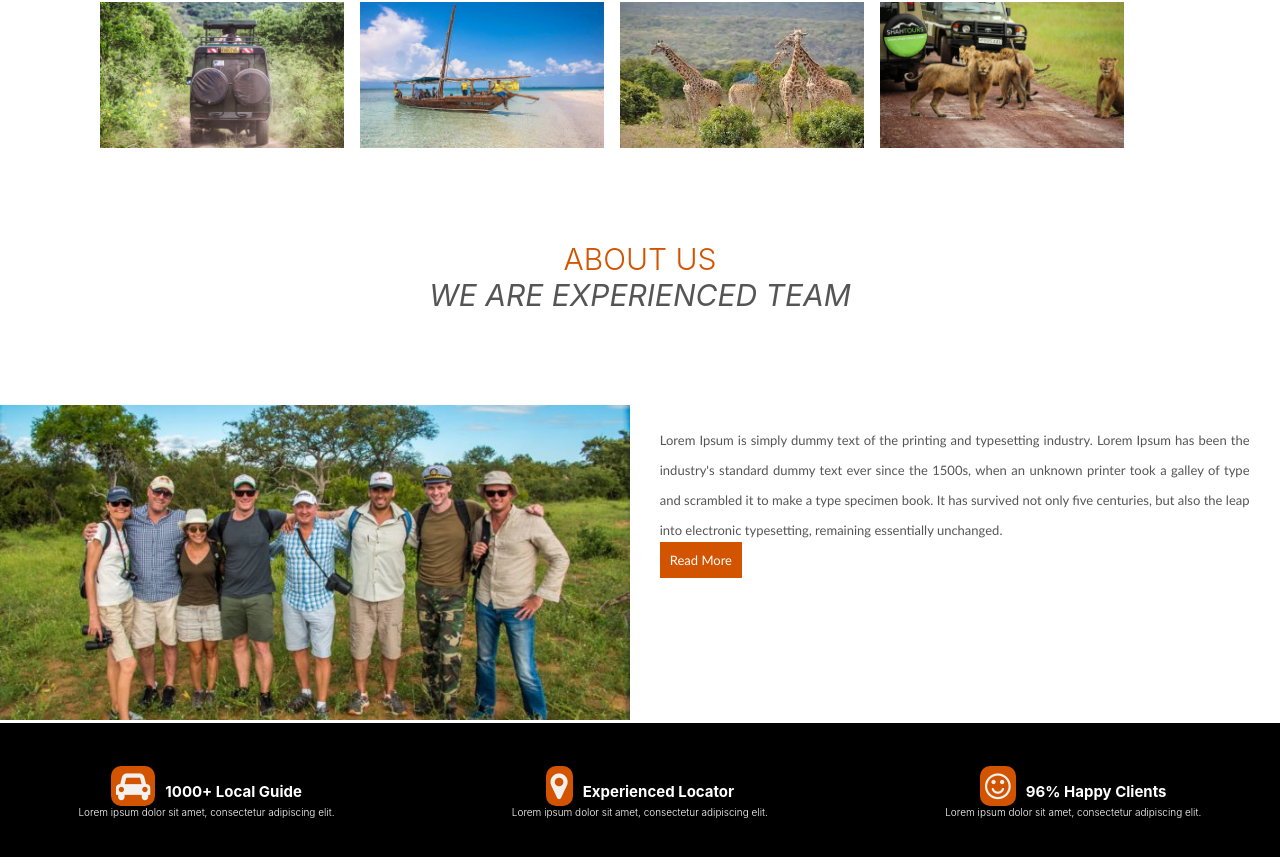
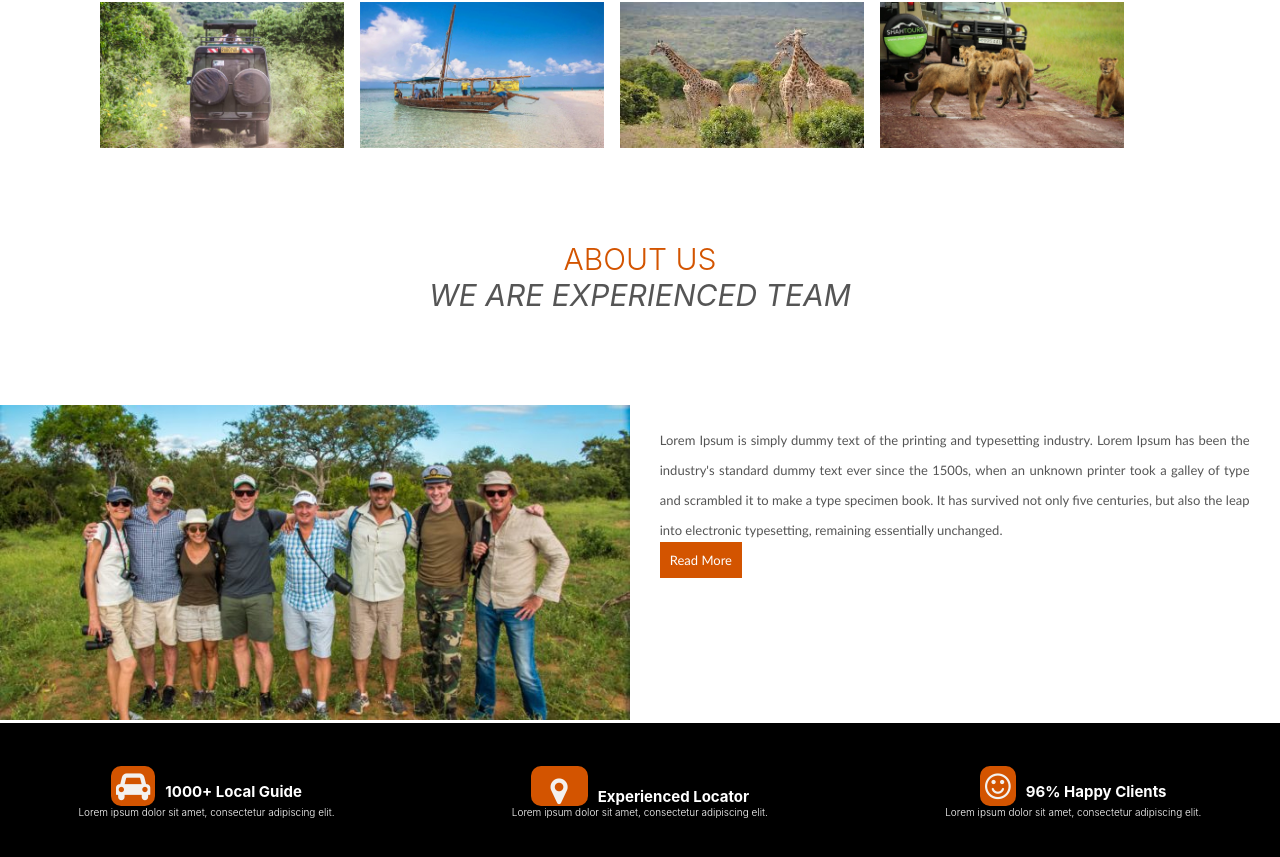
Before and after one commit to mchomvus4/travellers, a React (Create React App) app: page / in a window 1280 px wide. Shown: the part 1033-1890 px from the top of the page. Built offline with nearby package versions, Linux system fonts and the light colour scheme.

Commit message:
file updated

```diff
--- a/src/Components/Team/Team.css
+++ b/src/Components/Team/Team.css
@@ -63,10 +63,25 @@
     border-radius: 1rem;
 
 }
+
+.social-map{
+    color: #f3f1ef;
+    margin-right: 1rem;
+    font-size: 3rem;
+    background-color: #d35400;
+    padding-top: 1rem;
+    padding-right: 2rem;
+    padding-left: 2rem;
+    border-radius: 1rem;
+}
+.locator{
+
+}
 .guide,
 .locator,
 .client{
     font-size: 1.5rem;
+    /* margin-left: 6rem; */
 }
 /* Media queries */
 
@@ -75,11 +90,6 @@
          margin-right: 12rem;
           font-size: 1.3rem;
     }
-
-
-    /* .description{
-        height: 20rem;
-    } */
 }
 
 @media only screen and (min-width:768px){
@@ -108,3 +118,10 @@
     }
 
 }
+
+@media screen and (max-width:425px){
+    .sub-team{
+        margin-top: 3rem;
+    }
+
+}
--- a/src/Components/Team/Team.jsx
+++ b/src/Components/Team/Team.jsx
@@ -30,7 +30,7 @@ function Team() {
                     <p className="sub-team-content">Lorem ipsum dolor sit amet, consectetur adipiscing elit.</p>
                     </div>
                  <div className="col span-1-of-3">
-                    <h4><i className="fa fa-map-marker social 2x"></i><span className="locator">Experienced Locator</span></h4>
+                    <h4><i className="fa fa-map-marker social-map"></i><span className="locator">Experienced Locator</span></h4>
                     <p className="sub-team-content">Lorem ipsum dolor sit amet, consectetur adipiscing elit.</p>
                     </div>
                  <div className="col span-1-of-3">
```
